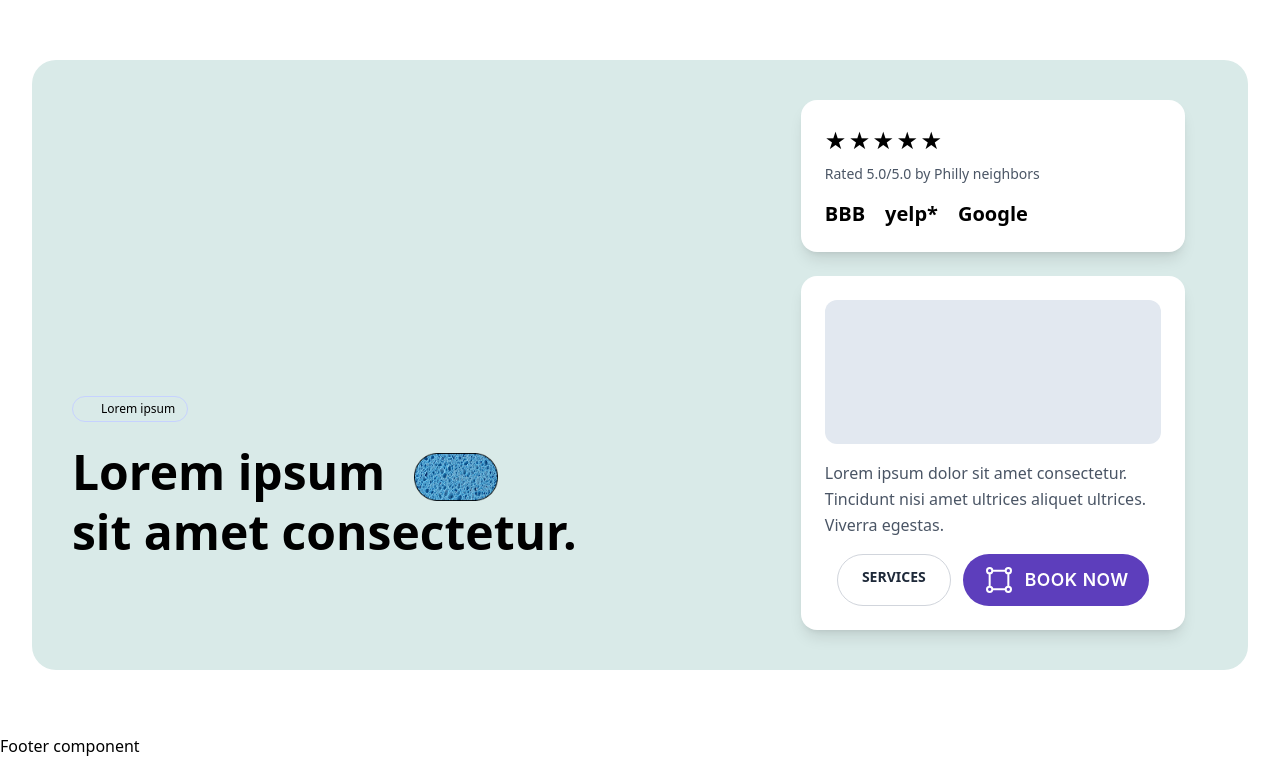
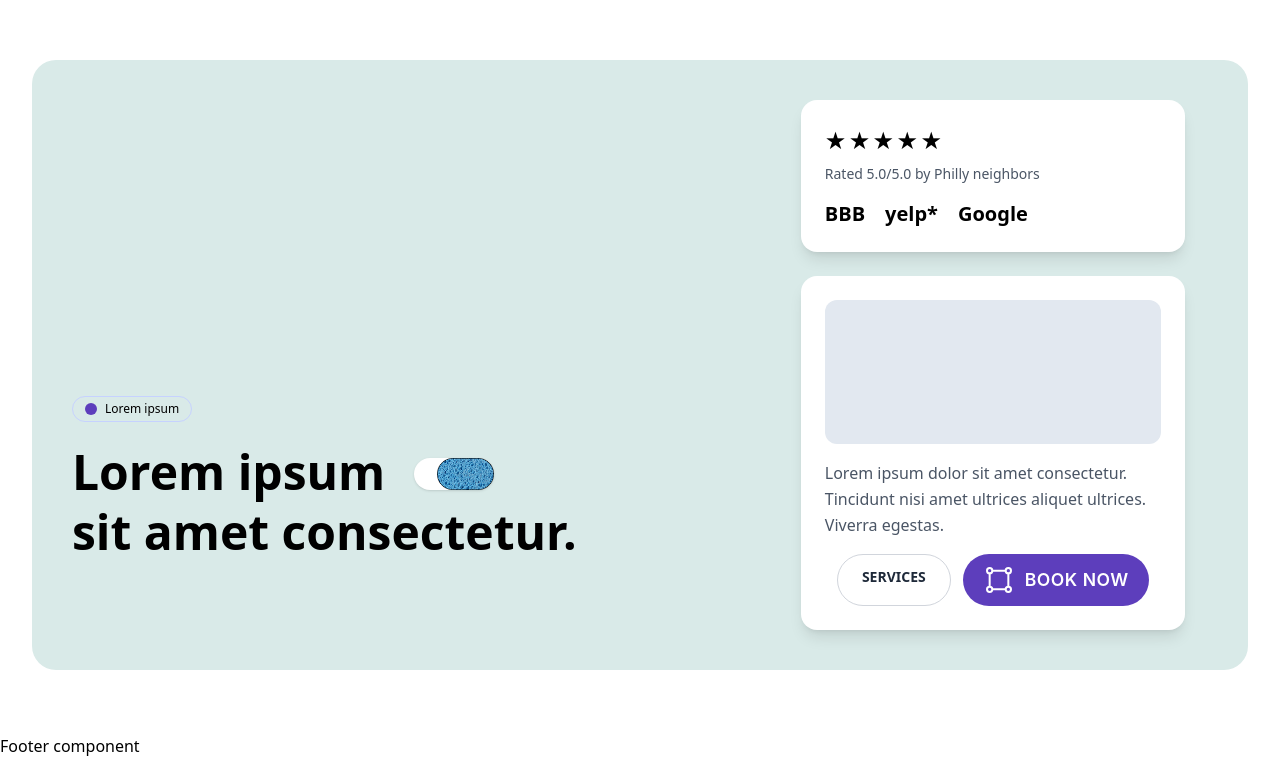
Before and after one commit to Web-serfer/astro_cleaning, an Astro site: page / in a window 1280 px wide. Shown: the part 83-841 px from the top of the page. Built offline with nearby package versions, Linux system fonts and the light colour scheme; Astro itself is replaced by a stand-in of ours.

Commit message:
18/10/25

```diff
--- a/src/components/home/Hero/Hero.astro
+++ b/src/components/home/Hero/Hero.astro
@@ -15,9 +15,7 @@
                 <div class="lg:col-span-3 flex flex-col items-center text-center lg:items-start lg:text-left pb-12">
                     <Tag text="Lorem ipsum" />
                     <h1 class="text-2xl sm:text-4xl lg:text-5xl font-bold text-dark-text my-5 leading-tight max-w-lg">
-                        Lorem ipsum
-                        <Image src={spongeImg} alt="Sponge" class="h-12 w-auto inline-block ml-4 align-middle" />
-                        <br class="hidden lg:block" /> sit amet consectetur.
+                        Lorem ipsum <span class="inline-flex items-center"><div class="ml-4 bg-white rounded-full shadow flex justify-end items-baseline" style="min-width: 80px; height: 32px; padding: 0 0 2px 16px;"><Image src={spongeImg} alt="Sponge" class="h-8 w-auto" style="margin: 0;" /></div></span><br /> sit amet consectetur.
                     </h1>
                 </div>
 
--- a/src/components/home/Hero/Tag.astro
+++ b/src/components/home/Hero/Tag.astro
@@ -4,7 +4,10 @@
 }
 const { text } = Astro.props;
 ---
-<div class="inline-flex items-center gap-2 border border-indigo-200 rounded-full py-1 px-3 text-xs text-primary font-medium">
-    <span class="w-2 h-2 bg-primary rounded-full"></span>
-    {text}
+<div class="flex items-center gap-2">
+
+    <div class="inline-flex items-center gap-2 border border-indigo-200 rounded-full py-1 px-3 text-xs text-primary font-medium">
+        <div class="w-3 h-3 bg-[#5d3ebc] rounded-full"></div>
+        {text}
+    </div>
 </div>
```
